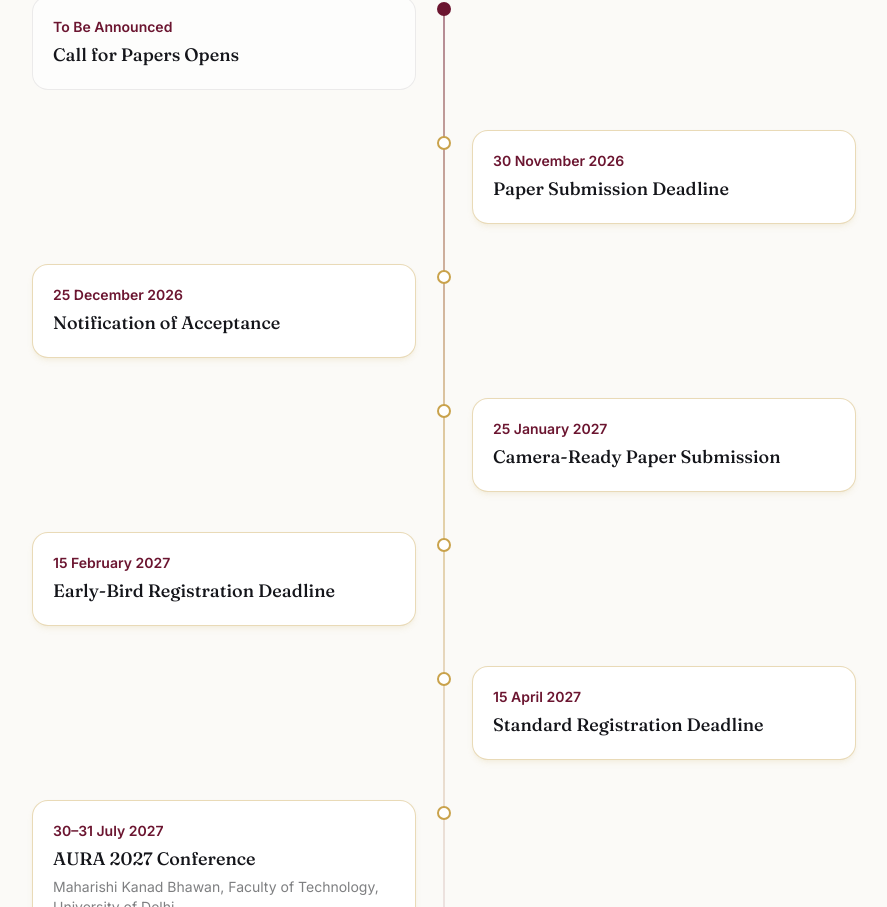
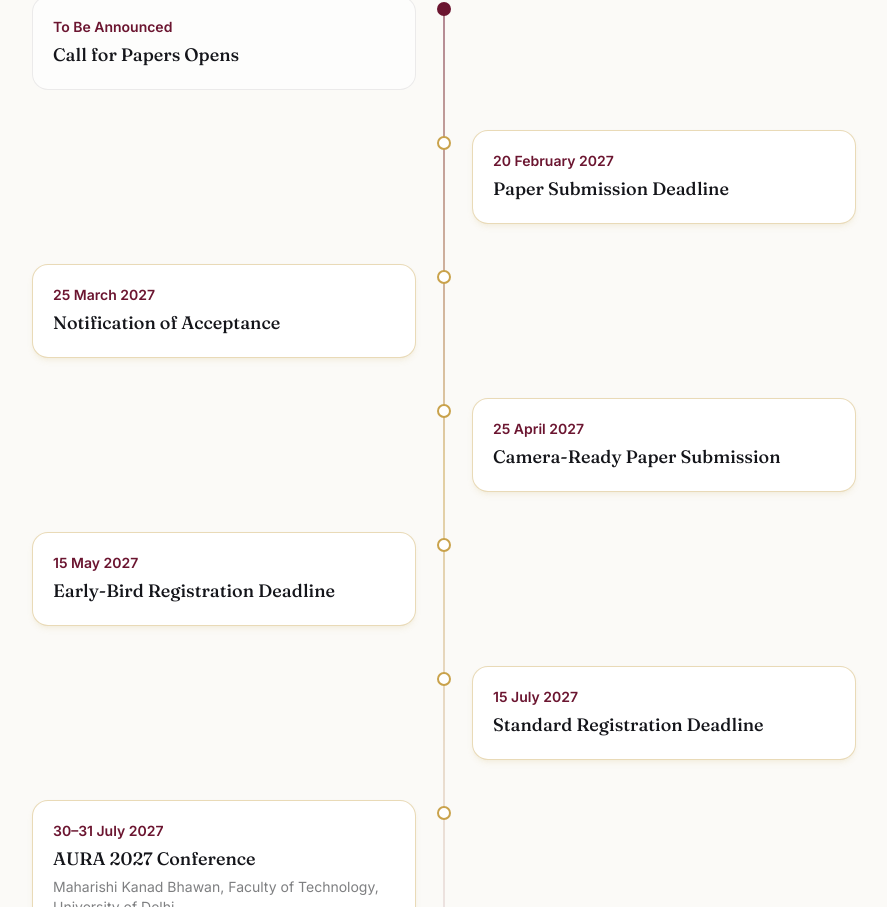
Before and after one commit to Aura2027/Website, a React (Vite) app: page /important-dates in a window 1280 px wide. Shown: the part 547-1454 px from the top of the page, without its empty margins (196-1083 px from the left). Built offline with nearby package versions, Linux system fonts and the light colour scheme.

Commit message:
Order milestones after submission deadline; shift by three months. //NS28

```diff
--- a/src/data/importantDates.ts
+++ b/src/data/importantDates.ts
@@ -16,32 +16,32 @@ export const importantDates: Milestone[] = [
   {
     id: "submission",
     label: "Paper Submission Deadline",
-    date: "30 November 2026",
-    sortDate: "2026-11-30",
+    date: "20 February 2027",
+    sortDate: "2027-02-20",
   },
   {
     id: "notification",
     label: "Notification of Acceptance",
-    date: "25 December 2026",
-    sortDate: "2026-12-25",
+    date: "25 March 2027",
+    sortDate: "2027-03-25",
   },
   {
     id: "camera-ready",
     label: "Camera-Ready Paper Submission",
-    date: "25 January 2027",
-    sortDate: "2027-01-25",
+    date: "25 April 2027",
+    sortDate: "2027-04-25",
   },
   {
     id: "early-registration",
     label: "Early-Bird Registration Deadline",
-    date: "15 February 2027",
-    sortDate: "2027-02-15",
+    date: "15 May 2027",
+    sortDate: "2027-05-15",
   },
   {
     id: "standard-registration",
     label: "Standard Registration Deadline",
-    date: "15 April 2027",
-    sortDate: "2027-04-15",
+    date: "15 July 2027",
+    sortDate: "2027-07-15",
   },
   {
     id: "conference",
```
